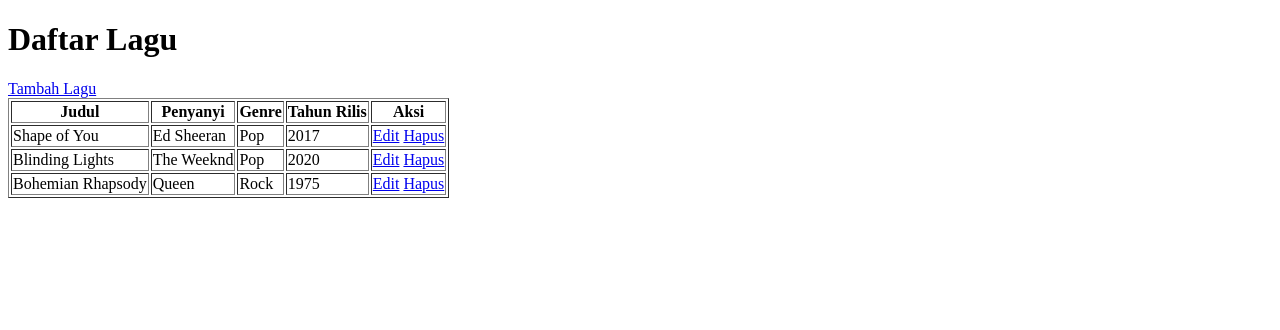
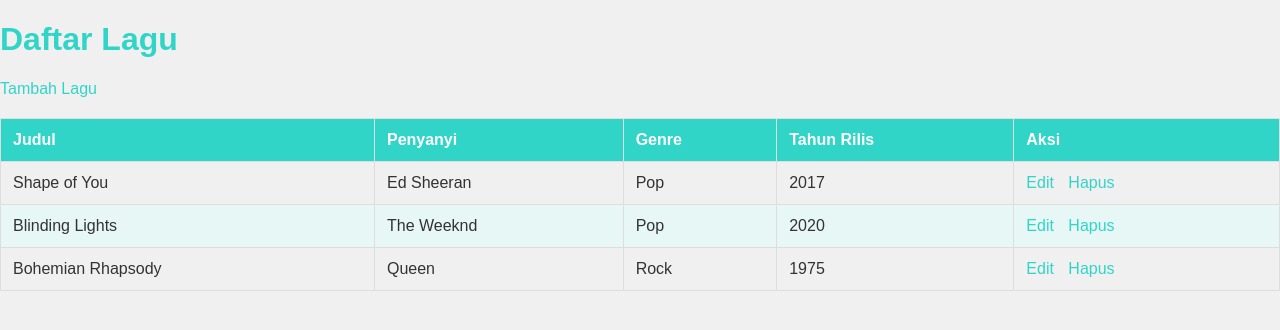
Before and after one commit to aprialdi11/tugas4-lab-pmp, a Flask app: page / in a window 1280 px wide. Shown: the top 330 px of the page. Run offline with Flask 3, Linux system fonts and the light colour scheme; data that the repository does not hold is empty; some libraries are stand-ins or nearby versions.

Commit message:
Update style.css with new colors

```diff
--- /dev/null
+++ b/static/css/style.css
@@ -0,0 +1,48 @@
+/* static/css/style.css */
+
+body {
+    font-family: Arial, sans-serif;
+    background-color: #f0f0f0;
+    color: #333;
+    margin: 0;
+    padding: 0;
+}
+
+h1, h2 {
+    color: #30D5C8;
+}
+
+table {
+    width: 100%;
+    border-collapse: collapse;
+    margin-top: 20px;
+}
+
+table, th, td {
+    border: 1px solid #ddd;
+}
+
+th, td {
+    padding: 12px;
+    text-align: left;
+}
+
+th {
+    background-color: #30D5C8;
+    color: white;
+}
+
+tr:nth-child(even) {
+    background-color: #e6f7f6;
+}
+
+a {
+    margin-right: 10px;
+    color: #30D5C8;
+    text-decoration: none;
+}
+
+a:hover {
+    text-decoration: underline;
+    color: #2aa99e;
+}
--- a/templates/index.html
+++ b/templates/index.html
@@ -4,11 +4,12 @@
     <meta charset="UTF-8">
     <meta name="viewport" content="width=device-width, initial-scale=1.0">
     <title>Daftar Lagu</title>
+    <link rel="stylesheet" href="{{ url_for('static', filename='css/style.css') }}">
 </head>
 <body>
     <h1>Daftar Lagu</h1>
     <a href="/tambah">Tambah Lagu</a>
-    <table border="1">
+    <table>
         <thead>
             <tr>
                 <th>Judul</th>
```
